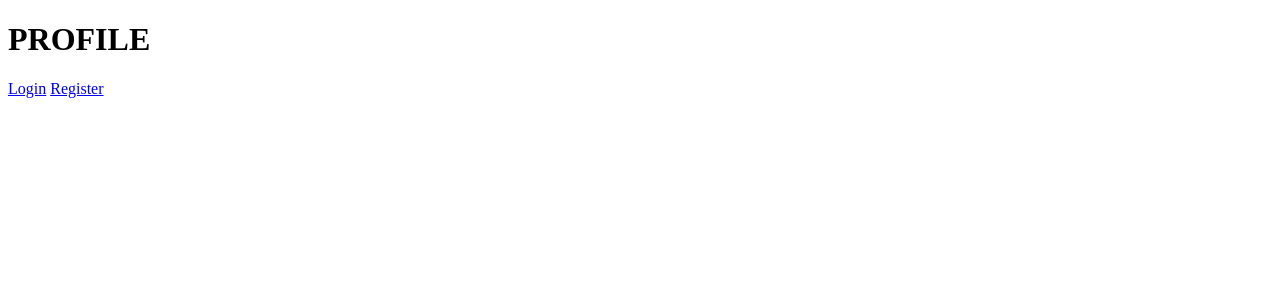
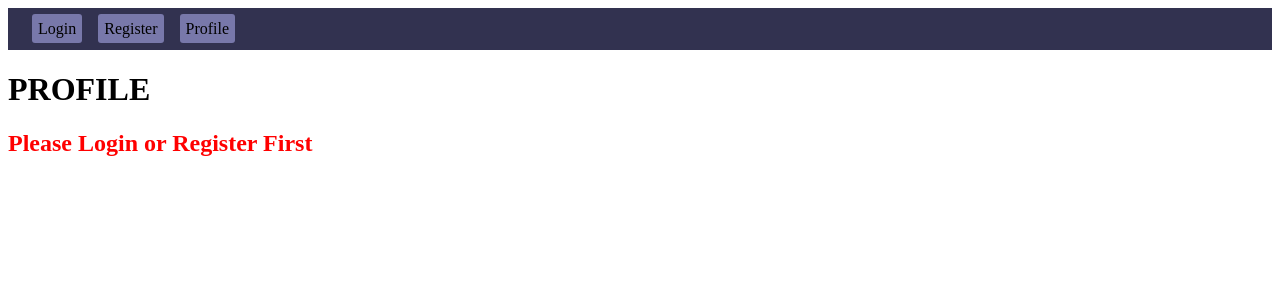
Before and after one commit to Pin-Ying/ToDoList, a Django app: page / in a window 1280 px wide. Shown: the top 300 px of the page. Run offline with Django 5.2, Linux system fonts and the light colour scheme.

Commit message:
add base.html

```diff
--- /dev/null
+++ b/templates/base.html
@@ -0,0 +1,48 @@
+<!DOCTYPE html>
+<html lang="en">
+
+<head>
+    <meta charset="UTF-8">
+    <meta name="viewport" content="width=device-width, initial-scale=1.0">
+    <title>ToDoList</title>
+    <style>
+        #navbar {
+            background-color: rgb(50, 50, 80);
+            padding: 12px;
+        }
+
+        .username {
+            color: white;
+        }
+
+        .button {
+            background-color: rgb(120, 120, 170);
+            color: black;
+            text-decoration: none;
+            padding: 6px;
+            width: 100px;
+            border-radius: 3px;
+            margin-left: 12px;
+        }
+    </style>
+</head>
+
+<body>
+    <div id="navbar">
+        {% if user.is_superuser %}
+        <span class="username">User: {{user.username}}</span>
+        <a class="button" href="{% url 'logout' %}">Logout</a>
+        {% else %}
+        <a class="button" href="{% url 'login' %}">Login</a>
+        <a class="button" href="{% url 'register' %}">Register</a>
+        {% endif %}
+        <a class="button" href="{% url 'profile' %}">Profile</a>
+    </div>
+    {% block content %}
+
+    {% endblock %}
+    <div style="color: red;">{{msg}}</div>
+
+</body>
+
+</html>
--- a/todolist/settings.py
+++ b/todolist/settings.py
@@ -55,7 +55,8 @@ ROOT_URLCONF = "todolist.urls"
 TEMPLATES = [
     {
         "BACKEND": "django.template.backends.django.DjangoTemplates",
-        "DIRS": [],
+        ### 共用模板的所在地
+        "DIRS": ["templates"],
         "APP_DIRS": True,
         "OPTIONS": {
             "context_processors": [
--- a/user/templates/user/profile.html
+++ b/user/templates/user/profile.html
@@ -1,17 +1,9 @@
-<!DOCTYPE html>
-<html lang="en">
+{% extends 'base.html' %}
+{% block content %}
+<h1>PROFILE</h1>
+{% if user.is_superuser %}
+<ul>
 
-<head>
-    <meta charset="UTF-8">
-    <meta name="viewport" content="width=device-width, initial-scale=1.0">
-    <title>Profile</title>
-</head>
-
-<body>
-    <h1>PROFILE</h1>
-    {% if user.is_authenticated %}
-    <p>UserName: {{user.username}}</p>
-    <ul>
     <li>Email: {{user.email}}</li>
     <li>SuperUser:
         {% if user.is_superuser %}
@@ -21,13 +13,10 @@
         {% endif %}
     </li>
     <li>DateJoined: {{user.date_joined}}</li>
+
 </ul>
-    <a href="{% url 'logout' %}">Logout</a>
 {% else %}
-    <a href="{% url 'login' %}">Login</a>
-    <a href="{% url 'register' %}">Register</a>
+<h2 style="color: red;">Please Login or Register First</h2>
 {% endif %}
 
-</body>
-
-</html>
+{% endblock %}
```
Also changed, not shown: user/templates/user/login.html (+4 -16 lines), user/templates/user/register.html (+9 -22 lines). Lines whose indentation alone changed are shown as unchanged.
